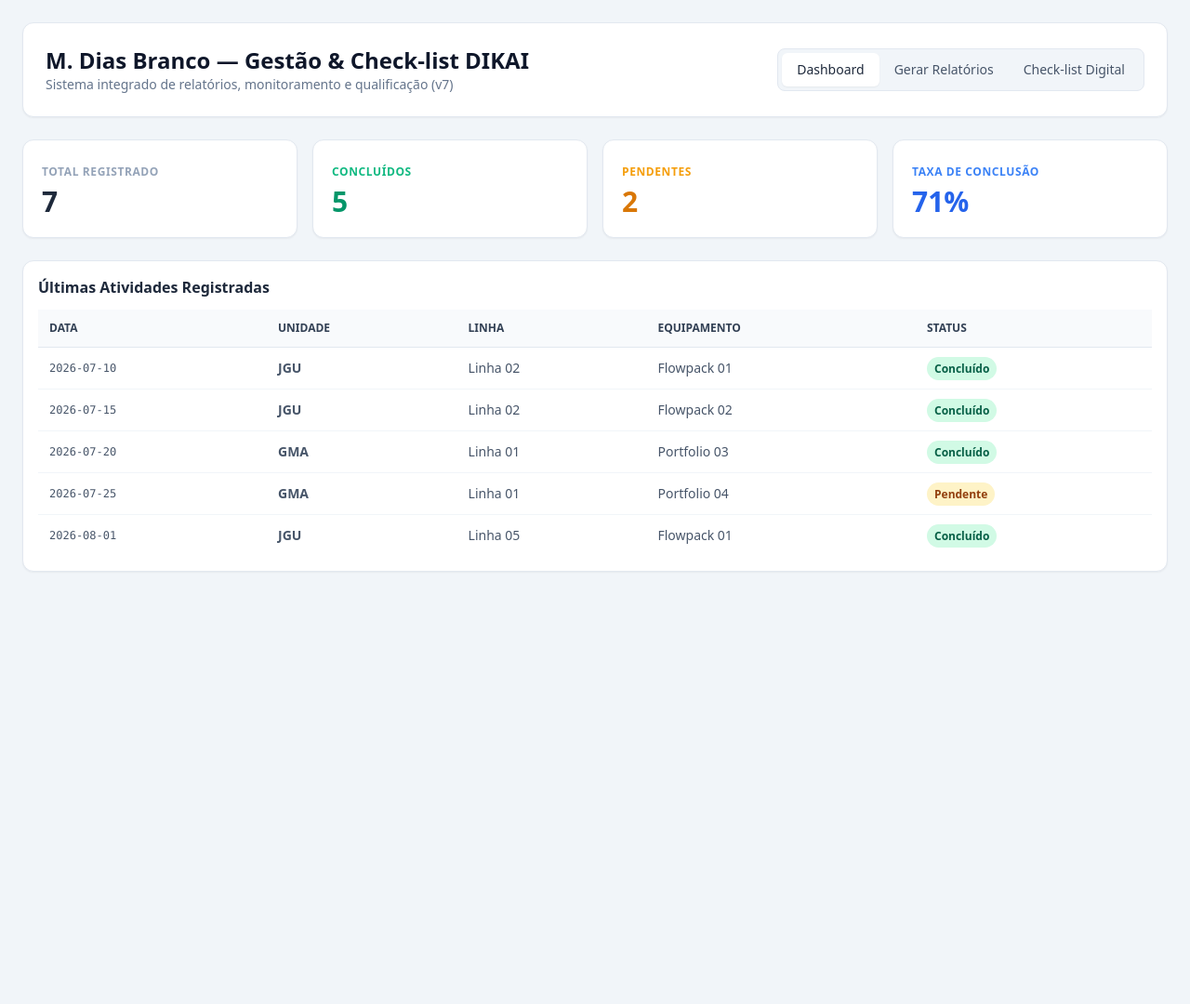
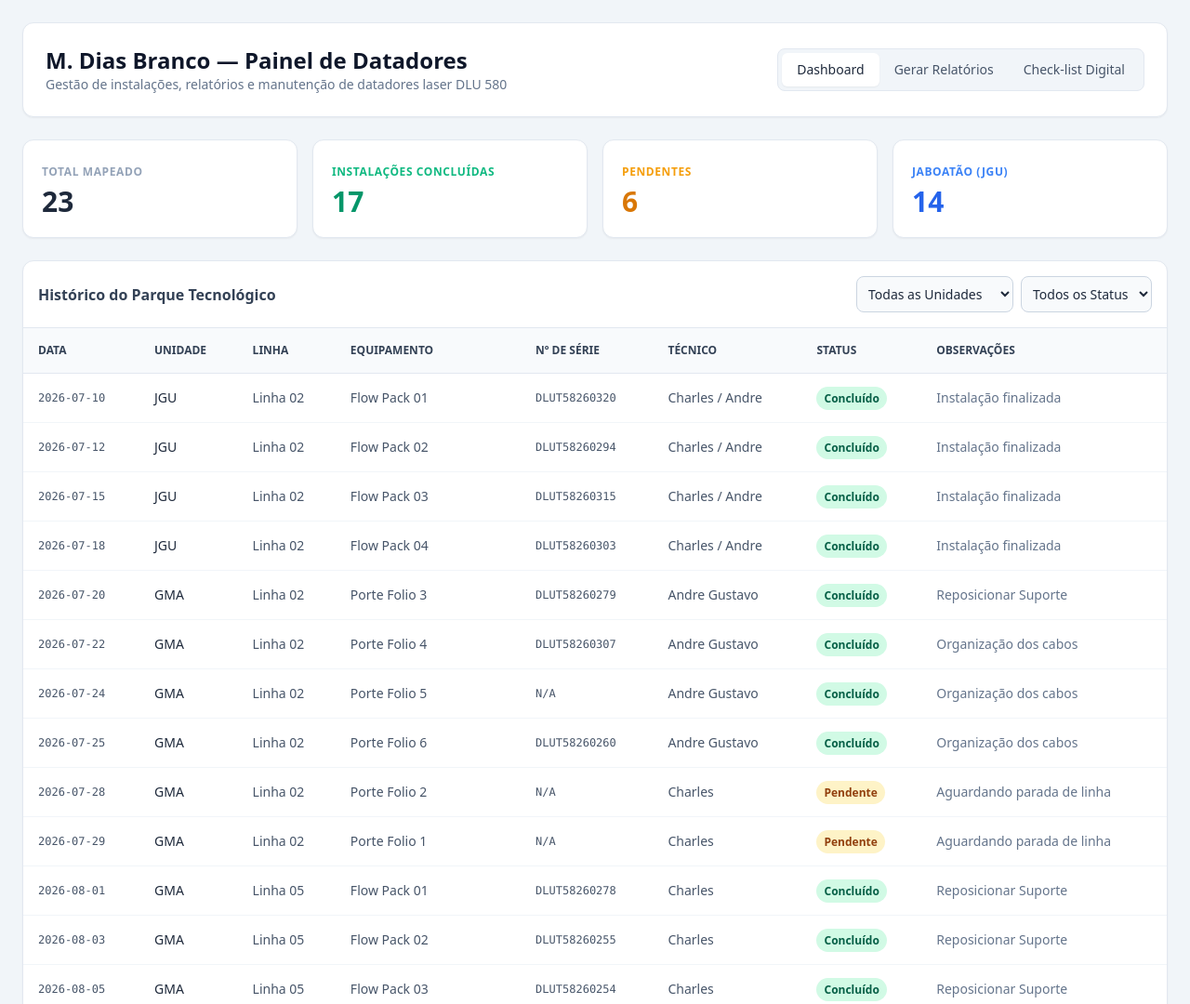
Before and after one commit to avsdikai-cpu/ProjetoMdias, a plain HTML site: page index.html in a window 1280 px wide. Shown: the top 1080 px of the page at 93% size. Before the commit the page ends 800 px from the top, so only its background shows below. Drawn offline with nearby package versions, Linux system fonts and the light colour scheme.

Commit message:
Update index.html

```diff
--- a/index.html
+++ b/index.html
@@ -16,8 +16,8 @@
     <!-- Cabeçalho Principal -->
     <div class="bg-white p-6 rounded-xl shadow-sm border border-slate-200 flex flex-col md:flex-row justify-between items-center gap-4">
       <div>
-        <h1 class="text-2xl font-bold text-slate-900">M. Dias Branco — Gestão & Check-list DIKAI</h1>
-        <p class="text-sm text-slate-500">Sistema integrado de relatórios, monitoramento e qualificação (v7)</p>
+        <h1 class="text-2xl font-bold text-slate-900">M. Dias Branco — Painel de Datadores</h1>
+        <p class="text-sm text-slate-500">Gestão de instalações, relatórios e manutenção de datadores laser DLU 580</p>
       </div>
       <!-- Navegação por Abas -->
       <div class="flex bg-slate-100 p-1 rounded-lg border border-slate-200">
@@ -29,39 +29,62 @@
 
     <!-- ABA 1: DASHBOARD DE MONITORAMENTO -->
     <div id="aba-dash" class="space-y-6">
+      <!-- KPIs -->
       <div class="grid grid-cols-1 sm:grid-cols-2 lg:grid-cols-4 gap-4">
         <div class="bg-white p-5 rounded-xl border border-slate-200 shadow-sm">
-          <span class="text-xs font-semibold text-slate-400 uppercase tracking-wider">Total Registrado</span>
-          <p id="dash-total" class="text-3xl font-bold text-slate-800 mt-1">0</p>
+          <span class="text-xs font-semibold text-slate-400 uppercase tracking-wider">Total Mapeado</span>
+          <p id="kpi-total" class="text-3xl font-bold text-slate-800 mt-1">0</p>
         </div>
         <div class="bg-white p-5 rounded-xl border border-slate-200 shadow-sm">
-          <span class="text-xs font-semibold text-emerald-500 uppercase tracking-wider">Concluídos</span>
-          <p id="dash-concluido" class="text-3xl font-bold text-emerald-600 mt-1">0</p>
+          <span class="text-xs font-semibold text-emerald-500 uppercase tracking-wider">Instalações Concluídas</span>
+          <p id="kpi-concluido" class="text-3xl font-bold text-emerald-600 mt-1">0</p>
         </div>
         <div class="bg-white p-5 rounded-xl border border-slate-200 shadow-sm">
           <span class="text-xs font-semibold text-amber-500 uppercase tracking-wider">Pendentes</span>
-          <p id="dash-pendente" class="text-3xl font-bold text-amber-600 mt-1">0</p>
+          <p id="kpi-pendente" class="text-3xl font-bold text-amber-600 mt-1">0</p>
         </div>
         <div class="bg-white p-5 rounded-xl border border-slate-200 shadow-sm">
-          <span class="text-xs font-semibold text-blue-500 uppercase tracking-wider">Taxa de Conclusão</span>
-          <p id="dash-taxa" class="text-3xl font-bold text-blue-600 mt-1">0%</p>
+          <span class="text-xs font-semibold text-blue-500 uppercase tracking-wider">Jaboatão (JGU)</span>
+          <p id="kpi-jaboatao" class="text-3xl font-bold text-blue-600 mt-1">0</p>
         </div>
       </div>
 
-      <div class="bg-white rounded-xl border border-slate-200 shadow-sm p-4">
-        <h3 class="font-bold text-slate-800 mb-3">Últimas Atividades Registradas</h3>
+      <!-- Filtros Rápidos e Tabela -->
+      <div class="bg-white rounded-xl border border-slate-200 shadow-sm overflow-hidden">
+        <div class="p-4 border-b border-slate-200 flex flex-wrap gap-3 items-center justify-between">
+          <span class="font-semibold text-slate-700">Histórico do Parque Tecnológico</span>
+          <div class="flex gap-2">
+            <select id="filtro-unidade" onchange="renderizarTabelaDash()" class="border border-slate-300 text-sm rounded-lg p-2 bg-slate-50">
+              <option value="todos">Todas as Unidades</option>
+              <option value="JGU">JGU - Jaboatão (PE)</option>
+              <option value="GMA">GMA - Salvador (BA)</option>
+              <option value="FOR">FOR - Fortaleza (CE)</option>
+            </select>
+            <select id="filtro-status" onchange="renderizarTabelaDash()" class="border border-slate-300 text-sm rounded-lg p-2 bg-slate-50">
+              <option value="todos">Todos os Status</option>
+              <option value="Concluído">Concluído</option>
+              <option value="Pendente">Pendente</option>
+            </select>
+          </div>
+        </div>
+
         <div class="overflow-x-auto">
           <table class="w-full text-left text-sm text-slate-600">
             <thead class="bg-slate-50 text-slate-700 uppercase text-xs font-semibold border-b border-slate-200">
               <tr>
-                <th class="p-3">Data</th>
-                <th class="p-3">Unidade</th>
-                <th class="p-3">Linha</th>
-                <th class="p-3">Equipamento</th>
-                <th class="p-3">Status</th>
+                <th class="p-4">Data</th>
+                <th class="p-4">Unidade</th>
+                <th class="p-4">Linha</th>
+                <th class="p-4">Equipamento</th>
+                <th class="p-4">Nº de Série</th>
+                <th class="p-4">Técnico</th>
+                <th class="p-4">Status</th>
+                <th class="p-4">Observações</th>
               </tr>
             </thead>
-            <tbody id="tabela-dash" class="divide-y divide-slate-100"></tbody>
+            <tbody id="tabela-dados" class="divide-y divide-slate-100">
+              <!-- Linhas inseridas via JS -->
+            </tbody>
           </table>
         </div>
       </div>
@@ -106,11 +129,11 @@
         <div class="flex flex-wrap gap-2 justify-end pt-2">
           <button onclick="filtrarRelatorio()" class="bg-blue-600 hover:bg-blue-700 text-white px-4 py-2 rounded-lg text-sm font-medium transition">Aplicar Filtros</button>
           <button onclick="exportarExcel()" class="bg-emerald-600 hover:bg-emerald-700 text-white px-4 py-2 rounded-lg text-sm font-medium transition">Exportar Excel</button>
-          <button onclick="exportarPDF()" class="bg-rose-600 hover:bg-rose-700 text-white px-4 py-2 rounded-lg text-sm font-medium transition">Exportar PDF</button>
+          <button onclick="exportarPDF()" class="bg-rose-600 hover:bg-rose-700 text-white px-4 py-2 rounded-lg text-sm font-medium transition">Gerar Relatório PDF</button>
         </div>
       </div>
 
-      <!-- Result Table -->
+      <!-- Tabela de Resultado do Relatório -->
       <div class="bg-white rounded-xl border border-slate-200 shadow-sm overflow-hidden">
         <div class="p-4 border-b border-slate-200 flex justify-between items-center">
           <span class="font-bold text-slate-800">Resultado da Consulta</span>
@@ -138,11 +161,10 @@
 
     <!-- ABA 3: CHECK-LIST DIGITAL (PDF DIKAI v7) -->
     <div id="aba-checklist" class="hidden space-y-6">
-
       <div class="bg-white p-5 rounded-xl border border-slate-200 shadow-sm flex flex-col md:flex-row justify-between items-center gap-4">
         <div>
           <h2 class="text-lg font-bold text-slate-800">Check-list de Instalação - Datadores Laser DIKAI (v7)</h2>
-          <p class="text-xs text-slate-500">Estrutura IQ / OQ / PQ com subfases conforme documento oficial M. Dias Branco</p>
+          <p class="text-xs text-slate-500">Estrutura IQ / OQ / PQ com subfases conforme protocolo oficial M. Dias Branco</p>
         </div>
         <div class="flex items-center gap-4 w-full md:w-auto">
           <div class="w-full md:w-48 bg-slate-200 rounded-full h-3 overflow-hidden">
@@ -257,18 +279,34 @@
   </div>
 
   <script>
-    // Base de dados central ajustada para as novas siglas e unidades
-    const baseAtividades = [
-      { id: 1, data: "2026-07-10", unidade: "JGU", linha: "Linha 02", equipamento: "Flowpack 01", serie: "DLUT58260320", tecnico: "Charles / Andre", status: "Concluído", obs: "Instalação OK" },
-      { id: 2, data: "2026-07-15", unidade: "JGU", linha: "Linha 02", equipamento: "Flowpack 02", serie: "DLUT58260294", tecnico: "Charles / Andre", status: "Concluído", obs: "Instalação OK" },
-      { id: 3, data: "2026-07-20", unidade: "GMA", linha: "Linha 01", equipamento: "Portfolio 03", serie: "DLUT58260279", tecnico: "Andre Gustavo", status: "Concluído", obs: "Ajuste suporte" },
-      { id: 4, data: "2026-07-25", unidade: "GMA", linha: "Linha 01", equipamento: "Portfolio 04", serie: "DLUT58260307", tecnico: "Andre Gustavo", status: "Pendente", obs: "Aguardando freio" },
-      { id: 5, data: "2026-08-01", unidade: "JGU", linha: "Linha 05", equipamento: "Flowpack 01", serie: "DLUT58260278", tecnico: "Charles", status: "Concluído", obs: "Suporte ok" },
-      { id: 6, data: "2026-08-10", unidade: "JGU", linha: "Linha 10", equipamento: "Portfolio 01", serie: "DLUT58260189", tecnico: "Andre Santana", status: "Pendente", obs: "Aguardando parada" },
-      { id: 7, data: "2026-08-20", unidade: "JGU", linha: "Linha 03", equipamento: "Cracker Flowpack", serie: "DLUT58260246", tecnico: "Andre Santana", status: "Concluído", obs: "Ajustado foco" }
+    // Base de Dados Completa Sincronizada (Jaboatão -> JGU | Bahia -> GMA)
+    const dadosEquipamentos = [
+      { id: 1, data: "2026-07-10", unidade: "JGU", linha: "Linha 02", equipamento: "Flow Pack 01", serie: "DLUT58260320", tecnico: "Charles / Andre", status: "Concluído", obs: "Instalação finalizada" },
+      { id: 2, data: "2026-07-12", unidade: "JGU", linha: "Linha 02", equipamento: "Flow Pack 02", serie: "DLUT58260294", tecnico: "Charles / Andre", status: "Concluído", obs: "Instalação finalizada" },
+      { id: 3, data: "2026-07-15", unidade: "JGU", linha: "Linha 02", equipamento: "Flow Pack 03", serie: "DLUT58260315", tecnico: "Charles / Andre", status: "Concluído", obs: "Instalação finalizada" },
+      { id: 4, data: "2026-07-18", unidade: "JGU", linha: "Linha 02", equipamento: "Flow Pack 04", serie: "DLUT58260303", tecnico: "Charles / Andre", status: "Concluído", obs: "Instalação finalizada" },
+      { id: 5, data: "2026-07-20", unidade: "GMA", linha: "Linha 02", equipamento: "Porte Folio 3", serie: "DLUT58260279", tecnico: "Andre Gustavo", status: "Concluído", obs: "Reposicionar Suporte" },
+      { id: 6, data: "2026-07-22", unidade: "GMA", linha: "Linha 02", equipamento: "Porte Folio 4", serie: "DLUT58260307", tecnico: "Andre Gustavo", status: "Concluído", obs: "Organização dos cabos" },
+      { id: 7, data: "2026-07-24", unidade: "GMA", linha: "Linha 02", equipamento: "Porte Folio 5", serie: "N/A", tecnico: "Andre Gustavo", status: "Concluído", obs: "Organização dos cabos" },
+      { id: 8, data: "2026-07-25", unidade: "GMA", linha: "Linha 02", equipamento: "Porte Folio 6", serie: "DLUT58260260", tecnico: "Andre Gustavo", status: "Concluído", obs: "Organização dos cabos" },
+      { id: 9, data: "2026-07-28", unidade: "GMA", linha: "Linha 02", equipamento: "Porte Folio 2", serie: "N/A", tecnico: "Charles", status: "Pendente", obs: "Aguardando parada de linha" },
+      { id: 10, data: "2026-07-29", unidade: "GMA", linha: "Linha 02", equipamento: "Porte Folio 1", serie: "N/A", tecnico: "Charles", status: "Pendente", obs: "Aguardando parada de linha" },
+      { id: 11, data: "2026-08-01", unidade: "GMA", linha: "Linha 05", equipamento: "Flow Pack 01", serie: "DLUT58260278", tecnico: "Charles", status: "Concluído", obs: "Reposicionar Suporte" },
+      { id: 12, data: "2026-08-03", unidade: "GMA", linha: "Linha 05", equipamento: "Flow Pack 02", serie: "DLUT58260255", tecnico: "Charles", status: "Concluído", obs: "Reposicionar Suporte" },
+      { id: 13, data: "2026-08-05", unidade: "GMA", linha: "Linha 05", equipamento: "Flow Pack 03", serie: "DLUT58260254", tecnico: "Charles", status: "Concluído", obs: "Reposicionar Suporte" },
+      { id: 14, data: "2026-08-10", unidade: "JGU", linha: "Linha 10", equipamento: "Porti Folio 01", serie: "DLUT58260189", tecnico: "Andre Santana", status: "Concluído", obs: "Instalação finalizada" },
+      { id: 15, data: "2026-08-12", unidade: "JGU", linha: "Linha 10", equipamento: "Porti Folio 02", serie: "DLUT58260214", tecnico: "Andre Santana", status: "Concluído", obs: "Instalação finalizada" },
+      { id: 16, data: "2026-08-15", unidade: "JGU", linha: "Linha 10", equipamento: "Porti Folio 03", serie: "N/A", tecnico: "Andre Santana", status: "Pendente", obs: "Aguardando parada de linha" },
+      { id: 17, data: "2026-08-18", unidade: "JGU", linha: "Linha 10", equipamento: "Porti Folio 04", serie: "N/A", tecnico: "Andre Santana", status: "Pendente", obs: "Aguardando parada de linha" },
+      { id: 18, data: "2026-08-20", unidade: "JGU", linha: "Linha 10", equipamento: "Porti Folio 05", serie: "N/A", tecnico: "Andre Santana", status: "Pendente", obs: "Aguardando parada de linha" },
+      { id: 19, data: "2026-08-22", unidade: "JGU", linha: "Linha 10", equipamento: "Porti Folio 06", serie: "N/A", tecnico: "Andre Santana", status: "Pendente", obs: "Aguardando parada de linha" },
+      { id: 20, data: "2026-08-25", unidade: "JGU", linha: "Linha 03", equipamento: "Cracker Flowpack 01", serie: "DLUT58260246", tecnico: "Andre Santana", status: "Concluído", obs: "Instalação finalizada" },
+      { id: 21, data: "2026-08-26", unidade: "JGU", linha: "Linha 03", equipamento: "Cracker Flowpack 02", serie: "DLUT58260220", tecnico: "Andre Santana", status: "Concluído", obs: "Instalação finalizada" },
+      { id: 22, data: "2026-08-28", unidade: "JGU", linha: "Linha 03", equipamento: "Cracker Flowpack 03", serie: "DLUT58260246", tecnico: "Andre Santana", status: "Concluído", obs: "Instalação finalizada" },
+      { id: 23, data: "2026-09-01", unidade: "JGU", linha: "Linha 03", equipamento: "Cracker Flowpack 04", serie: "DLUT58260258", tecnico: "Andre Santana", status: "Concluído", obs: "Instalação finalizada" }
     ];
 
-    let registrosFiltrados = [...baseAtividades];
+    let registrosFiltrados = [...dadosEquipamentos];
 
     function mudarAba(aba) {
       ['dash', 'relatorios', 'checklist'].forEach(a => {
@@ -280,31 +318,42 @@
       document.getElementById(`btn-aba-${aba}`).className = "px-4 py-2 text-sm font-medium rounded-md bg-white shadow-sm text-slate-800";
     }
 
-    function carregarDashboard() {
-      const total = baseAtividades.length;
-      const conc = baseAtividades.filter(i => i.status === 'Concluído').length;
-      const pend = baseAtividades.filter(i => i.status === 'Pendente').length;
-      const taxa = total > 0 ? Math.round((conc / total) * 100) : 0;
+    function renderizarTabelaDash() {
+      const uFiltro = document.getElementById('filtro-unidade').value;
+      const sFiltro = document.getElementById('filtro-status').value;
+      const tbody = document.getElementById('tabela-dados');
+      tbody.innerHTML = '';
 
-      document.getElementById('dash-total').innerText = total;
-      document.getElementById('dash-concluido').innerText = conc;
-      document.getElementById('dash-pendente').innerText = pend;
-      document.getElementById('dash-taxa').innerText = `${taxa}%`;
+      const filtrados = dadosEquipamentos.filter(item => {
+        const uMatch = uFiltro === 'todos' || item.unidade === uFiltro;
+        const sMatch = sFiltro === 'todos' || item.status === sFiltro;
+        return uMatch && sMatch;
+      });
 
-      const tbody = document.getElementById('tabela-dash');
-      tbody.innerHTML = '';
-      baseAtividades.slice(0, 5).forEach(item => {
-        const badge = item.status === 'Concluído' ? 'bg-emerald-100 text-emerald-800' : 'bg-amber-100 text-amber-800';
+      filtrados.forEach(item => {
+        const badgeClass = item.status === 'Concluído' ? 'bg-emerald-100 text-emerald-800' : 'bg-amber-100 text-amber-800';
         tbody.innerHTML += `
-          <tr>
-            <td class="p-3 font-mono text-xs">${item.data}</td>
-            <td class="p-3 font-semibold">${item.unidade}</td>
-            <td class="p-3">${item.linha}</td>
-            <td class="p-3">${item.equipamento}</td>
-            <td class="p-3"><span class="px-2 py-1 text-xs font-semibold rounded-full ${badge}">${item.status}</span></td>
+          <tr class="hover:bg-slate-50 transition">
+            <td class="p-4 font-mono text-xs">${item.data}</td>
+            <td class="p-4 font-medium text-slate-800">${item.unidade}</td>
+            <td class="p-4">${item.linha}</td>
+            <td class="p-4">${item.equipamento}</td>
+            <td class="p-4 font-mono text-xs">${item.serie}</td>
+            <td class="p-4">${item.tecnico}</td>
+            <td class="p-4"><span class="px-2 py-1 text-xs font-semibold rounded-full ${badgeClass}">${item.status}</span></td>
+            <td class="p-4 text-slate-500">${item.obs}</td>
           </tr>
         `;
       });
+
+      atualizarKPIs();
+    }
+
+    function atualizarKPIs() {
+      document.getElementById('kpi-total').innerText = dadosEquipamentos.length;
+      document.getElementById('kpi-concluido').innerText = dadosEquipamentos.filter(i => i.status === 'Concluído').length;
+      document.getElementById('kpi-pendente').innerText = dadosEquipamentos.filter(i => i.status === 'Pendente').length;
+      document.getElementById('kpi-jaboatao').innerText = dadosEquipamentos.filter(i => i.unidade === 'JGU').length;
     }
 
     function filtrarRelatorio() {
@@ -313,7 +362,7 @@
       const fim = document.getElementById('rel-fim').value;
       const status = document.getElementById('rel-status').value;
 
-      registrosFiltrados = baseAtividades.filter(item => {
+      registrosFiltrados = dadosEquipamentos.filter(item => {
         const matchUnidade = unidade === 'todas' || item.unidade === unidade;
         const matchStatus = status === 'todos' || item.status === status;
         let matchData = true;
@@ -333,7 +382,7 @@
       document.getElementById('qtd-registros').innerText = `${registrosFiltrados.length} registros encontrados`;
 
       registrosFiltrados.forEach(item => {
-        const badge = item.status === 'Concluído' ? 'bg-emerald-100 text-emerald-800' : 'bg-amber-100 text-amber-800';
+        const badgeClass = item.status === 'Concluído' ? 'bg-emerald-100 text-emerald-800' : 'bg-amber-100 text-amber-800';
         tbody.innerHTML += `
           <tr class="hover:bg-slate-50 transition">
             <td class="p-3 font-mono text-xs">${item.data}</td>
@@ -342,7 +391,7 @@
             <td class="p-3">${item.equipamento}</td>
             <td class="p-3 font-mono text-xs">${item.serie}</td>
             <td class="p-3">${item.tecnico}</td>
-            <td class="p-3"><span class="px-2 py-1 text-xs font-semibold rounded-full ${badge}">${item.status}</span></td>
+            <td class="p-3"><span class="px-2 py-1 text-xs font-semibold rounded-full ${badgeClass}">${item.status}</span></td>
             <td class="p-3 text-slate-500">${item.obs}</td>
           </tr>
         `;
@@ -361,14 +410,14 @@
     function exportarExcel() {
       const ws = XLSX.utils.json_to_sheet(registrosFiltrados);
       const wb = XLSX.utils.book_new();
-      XLSX.utils.book_append_sheet(wb, ws, "Relatorio");
+      XLSX.utils.book_append_sheet(wb, ws, "Equipamentos");
       XLSX.writeFile(wb, "Relatorio_MDiasBranco.xlsx");
     }
 
     function exportarPDF() {
       const { jsPDF } = window.jspdf;
       const doc = new jsPDF();
-      doc.text("Relatório de Atividades - M. Dias Branco", 14, 15);
+      doc.text("Relatório de Instalações - M. Dias Branco", 14, 15);
 
       const tableData = registrosFiltrados.map(i => [i.data, i.unidade, i.linha, i.equipamento, i.serie, i.tecnico, i.status]);
       doc.autoTable({
@@ -380,7 +429,7 @@
     }
 
     window.onload = function() {
-      carregarDashboard();
+      renderizarTabelaDash();
       filtrarRelatorio();
     };
   </script>
```
